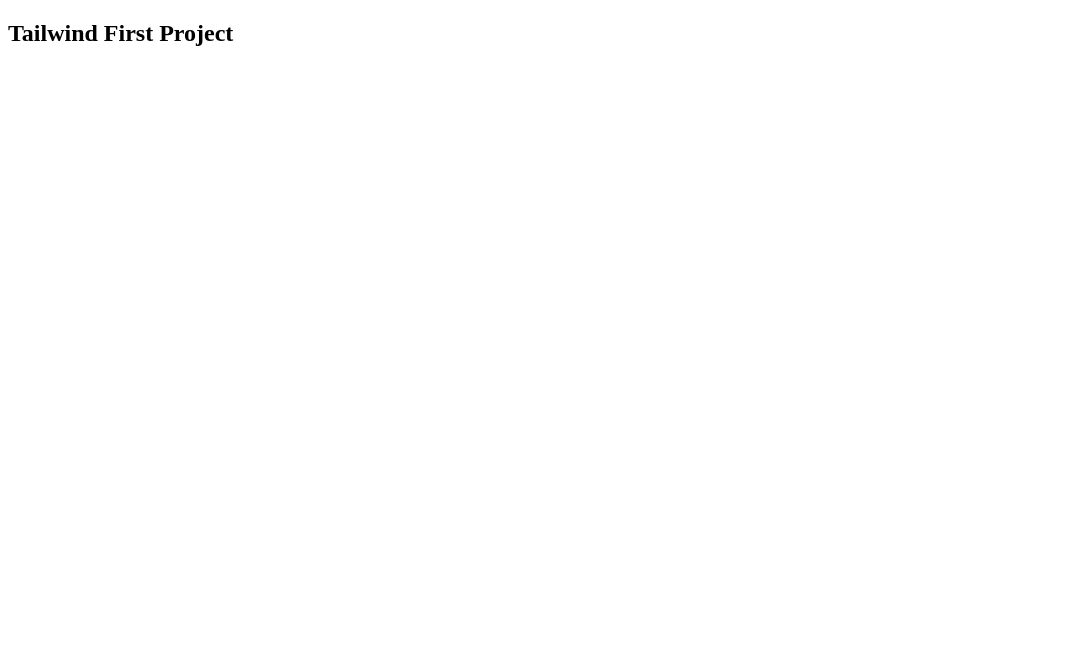
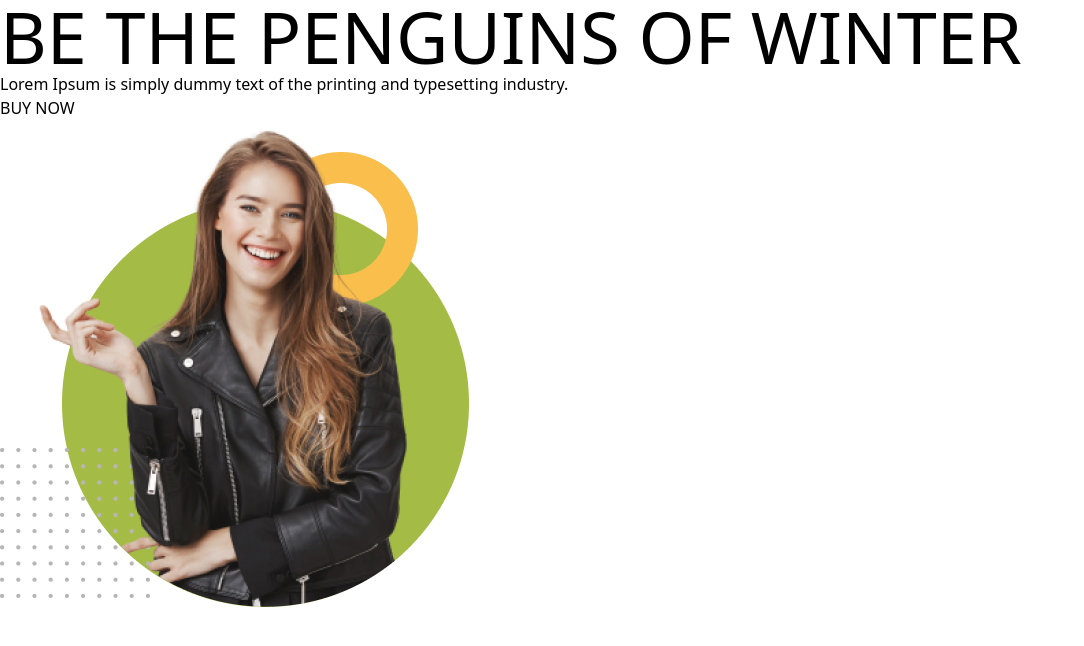
Before and after one commit to sifathossain-ai/Milestone3-M13-Tailwind-First-Project, a plain HTML site: page index.html in a window 1280 px wide. Shown: the whole page, without its empty margins (0-1084 px from the left). Drawn offline with nearby package versions, Linux system fonts and the light colour scheme.

Commit message:
First Tailwind

```diff
--- a/index.html
+++ b/index.html
@@ -1,11 +1,31 @@
 <!DOCTYPE html>
 <html lang="en">
+
 <head>
     <meta charset="UTF-8">
     <meta name="viewport" content="width=device-width, initial-scale=1.0">
     <title>Tailwind First Project</title>
+    <script src="https://cdn.jsdelivr.net/npm/@tailwindcss/browser@4"></script>
 </head>
+
 <body>
-    <h2>Tailwind First Project</h2>
+    <header>
+        <div class="">
+            <h2 class="text-7xl uppercase">Be the Penguins of Winter</h2>
+            <p>Lorem Ipsum is simply dummy text of the printing
+                and typesetting industry.</p>
+                <button>BUY NOW</button>
+        </div>
+        <div class="">
+            <img src="images/model.png" alt="">
+        </div>
+    </header>
+    <main>
+
+    </main>
+    <footer>
+
+    </footer>
 </body>
+
 </html>
--- /dev/null
+++ b/tailwind.config.js
@@ -0,0 +1,8 @@
+/** @type {import('tailwindcss').Config} */
+module.exports = {
+  content: [],
+  theme: {
+    extend: {},
+  },
+  plugins: [],
+}
```
